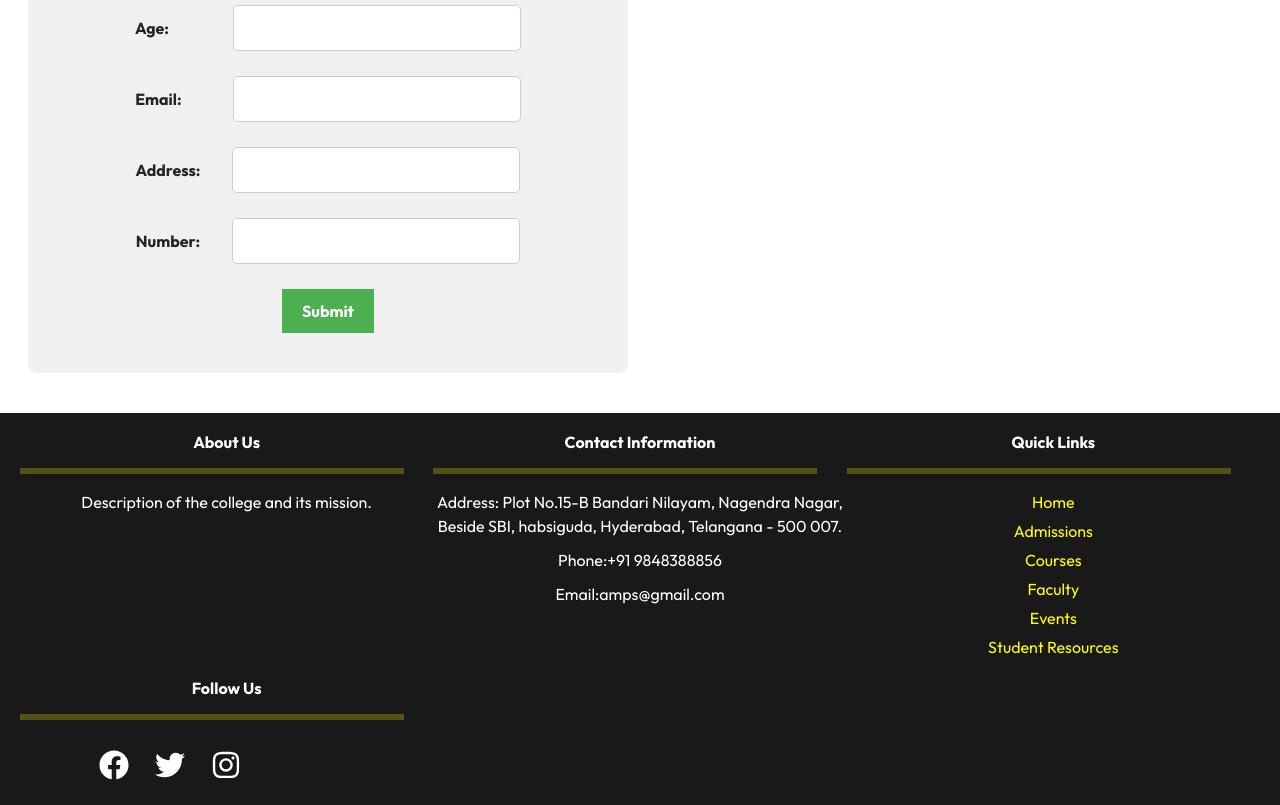
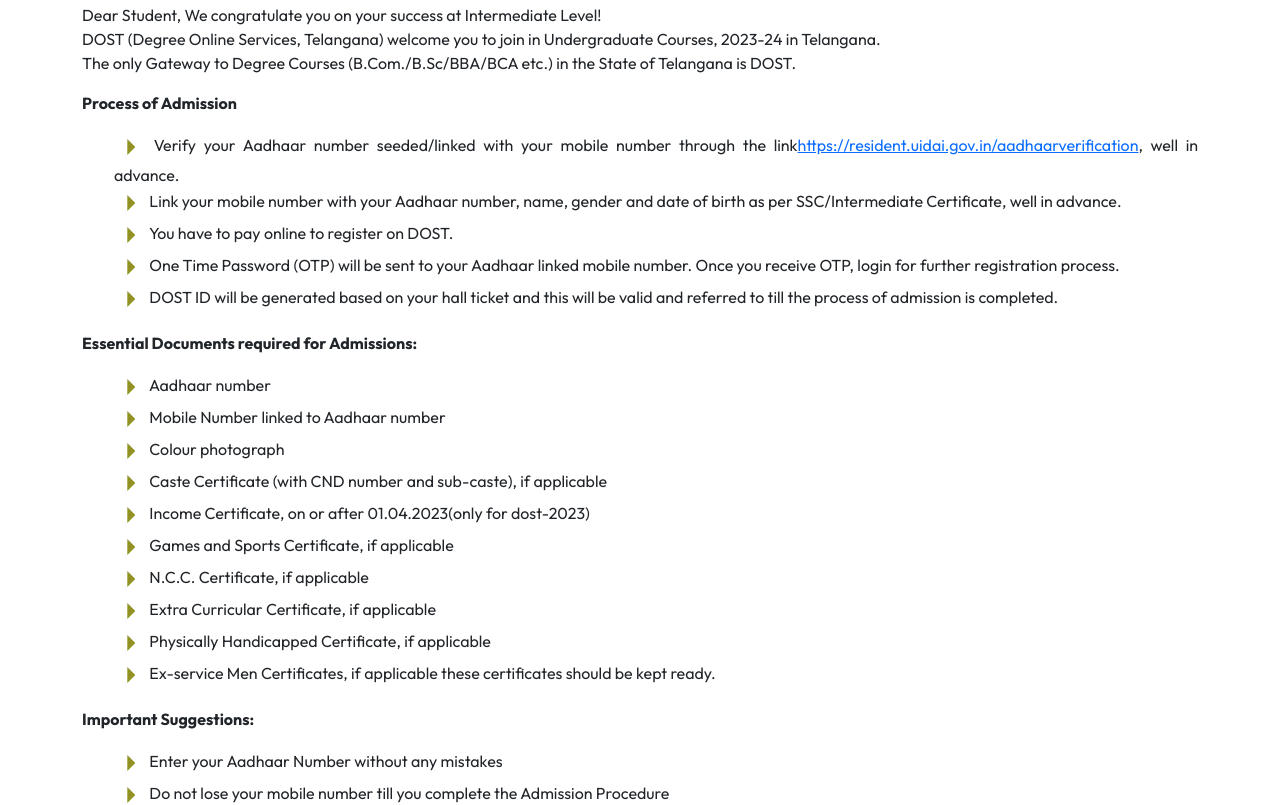
Before and after one commit to parusharam1425/amps_College_Web, a React (Create React App) app: page /admissions in a window 1280 px wide. Shown: the part 360-1165 px from the top of the page. Built offline with nearby package versions, Linux system fonts and the light colour scheme.

Commit message:
validation completed

```diff
--- a/src/routes/Admissions.js
+++ b/src/routes/Admissions.js
@@ -1,5 +1,8 @@
 import React, { useState, useEffect } from 'react';
+
+import {RiArrowRightSFill} from 'react-icons/ri'
 import 'aos/dist/aos.css';
+
 import AOS from 'aos';
 import './styles/Admissions.css';
 
@@ -56,16 +59,103 @@
 
   return (
     <div className="content-container">
+      <section id="about-us" className="about-us">
+      <div className="container" data-aos="fade-up">
+        <div className="head col-12 col-md-12 mt-4">
+        <h3 data-aos="fade-up"
+                data-aos-delay="200" >
+          Admission Prosess
+          <hr className='hr '/>
+        </h3>
+        </div>
+        <div className="row">
+          <div className="col-lg-12 text-justify" data-aos="fade-up">
+            <p>
+              Dear Student, We congratulate you on your success at Intermediate Level!<br />
+              DOST (Degree Online Services, Telangana) welcome you to join in Undergraduate Courses, 2023-24 in Telangana.
+              <br />
+              The only Gateway to Degree Courses (B.Com./B.Sc/BBA/BCA etc.) in the State of Telangana is DOST.
+            </p>
+            <p>
+              <strong>Process of Admission</strong>
+            </p>
+            <ul>
+              <li>
+                <RiArrowRightSFill className="arrow-icon" /> Verify your Aadhaar number seeded/linked with your mobile number through the link
+                <a href="https://resident.uidai.gov.in/aadhaarverification" target="_blank" rel="noopener noreferrer">https://resident.uidai.gov.in/aadhaarverification</a>, well in advance.
+              </li>
+              <li>
+                <RiArrowRightSFill className="arrow-icon" /> Link your mobile number with your Aadhaar number, name, gender and date of birth as
+                per SSC/Intermediate Certificate, well in advance.
+              </li>
+              <li>
+                <RiArrowRightSFill className="arrow-icon" /> You have to pay online to register on DOST.
+              </li>
+              <li>
+                <RiArrowRightSFill className="arrow-icon" /> One Time Password (OTP) will be sent to your Aadhaar linked mobile number. Once you
+                receive OTP, login for further registration process.
+              </li>
+              <li>
+                <RiArrowRightSFill className="arrow-icon" /> DOST ID will be generated based on your hall ticket and this will be valid and referred
+                to till the process of admission is completed.
+              </li>
+            </ul>
+            <p>
+              <strong>Essential Documents required for Admissions:</strong>
+            </p>
+            <ul>
+              <li>
+                <RiArrowRightSFill className="arrow-icon" /> Aadhaar number
+              </li>
+              <li>
+                <RiArrowRightSFill className="arrow-icon" /> Mobile Number linked to Aadhaar number
+              </li>
+              <li>
+                <RiArrowRightSFill className="arrow-icon" /> Colour photograph
+              </li>
+              <li>
+                <RiArrowRightSFill className="arrow-icon" /> Caste Certificate (with CND number and sub-caste), if applicable
+              </li>
+              <li>
+                <RiArrowRightSFill className="arrow-icon" /> Income Certificate, on or after 01.04.2023(only for dost-2023)
+              </li>
+              <li>
+                <RiArrowRightSFill className="arrow-icon" /> Games and Sports Certificate, if applicable
+              </li>
+              <li>
+                <RiArrowRightSFill className="arrow-icon" /> N.C.C. Certificate, if applicable
+              </li>
+              <li>
+                <RiArrowRightSFill className="arrow-icon" /> Extra Curricular Certificate, if applicable
+              </li>
+              <li>
+                <RiArrowRightSFill className="arrow-icon" /> Physically Handicapped Certificate, if applicable
+              </li>
+              <li>
+                <RiArrowRightSFill className="arrow-icon" /> Ex-service Men Certificates, if applicable these certificates should be kept ready.
+              </li>
+            </ul>
+            <p>
+              <strong>Important Suggestions:</strong>
+            </p>
+            <ul>
+              <li>
+                <RiArrowRightSFill className="arrow-icon" /> Enter your Aadhaar Number without any mistakes
+              </li>
+              <li>
+                <RiArrowRightSFill className="arrow-icon" /> Do not lose your mobile number till you complete the Admission Procedure
+              </li>
+            </ul>
+          </div>
+        </div>
+      </div>
+    </section>
 
         <div className=' a_head col-12 col-md-12 mb-3'>
-
         <h3 className='' data-aos="fade-up"
                 data-aos-delay="200" >
           Fill the below form to admission
-
-
           <hr className='hr '/>
-
         </h3>
         </div>
       <div className='row col-12 col-md-6 text-center' >
--- a/src/routes/styles/Admissions.css
+++ b/src/routes/styles/Admissions.css
@@ -58,6 +58,10 @@
   .inpla{
     margin-left: 4rem;
   }
+  .arrow-icon{
+    color: rgb(146, 146, 36);
+    font-size: xx-large;
+  }
 .a_head{
   display: flex;
   flex-direction: row;
@@ -65,7 +69,6 @@
   align-items: center;
   color: black;
   font-size: 2rem;
-  margin-top: -2rem;
   font-weight: 500;
   font-family: Cambria, Cochin, Georgia, Times, 'Times New Roman', serif;
 }
```
